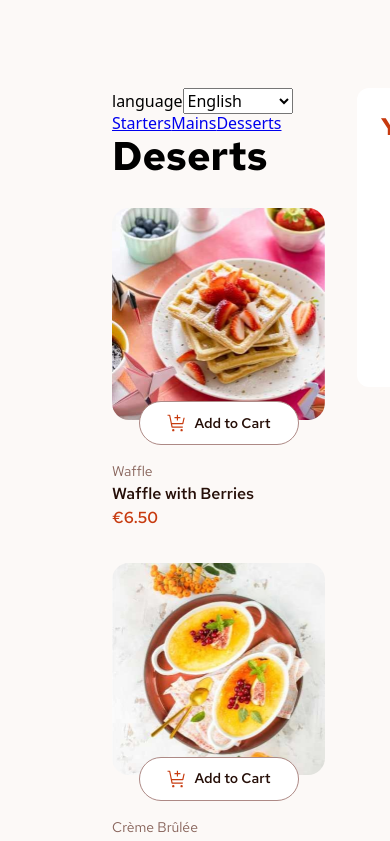
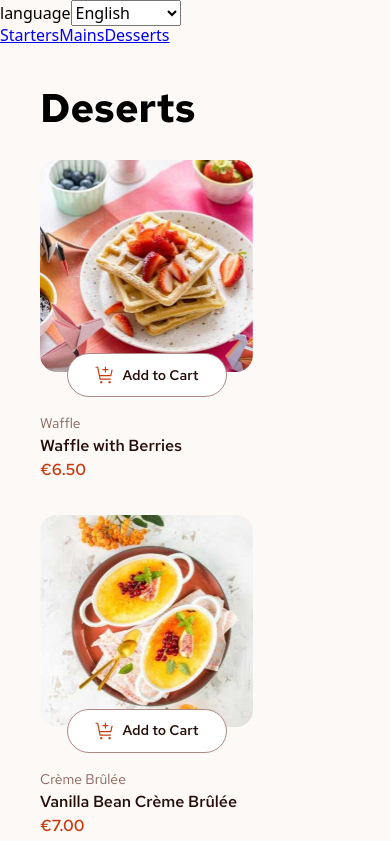
Before and after one commit to Anubliss-0/product-list-with-cart, a React (Vite) app: page /deserts in a window 390 px wide. Shown: the top 841 px of the page. Built offline with nearby package versions, Linux system fonts and the light colour scheme.

Commit message:
Responsive layout for app.tsx

```diff
--- a/src/App.module.scss
+++ b/src/App.module.scss
@@ -1,17 +1,32 @@
 @import "./styles/variables.scss";
+@import "./styles/utilities.scss";
 
 .container {
     display: flex;
     margin: 88px 112px;
+
+    @include respond-to-tablet {
+        @include flex-column-center;
+        margin: $spacing-500;
+    }
 }
 
 .products {
     display: flex;
     flex-direction: column;
     flex: 1;
+
+    @include respond-to-tablet {
+        width: 100%;
+    }
 }
 
 .cart {
-    width: 24rem;
+    min-width: 24rem;
     margin-left: $spacing-400;
+
+    @include respond-to-tablet {
+        width: 100%;
+        margin: 0;
+    }
 }
--- a/src/App.tsx
+++ b/src/App.tsx
@@ -24,18 +24,16 @@ function App() {
   return (
     <>
       <header>
-      </header>
-      <main className={styles.container}>
-        <div className={styles.products}>
         <nav>
           <LanguageSelect />
           <Link to={`starters`}>{t("starters.title")}</Link>
           <Link to={`mains`}>Mains</Link>
           <Link to={`deserts`}>{t("desserts.title")}</Link>
         </nav>
-          <section>
+      </header>
+      <main className={styles.container}>
+        <div className={styles.products}>
             <Outlet context={{ cart, setCart }} />
-          </section>
         </div>
         <div className={styles.cart}>
           <Cart
--- a/src/components/Cart/Cart.module.scss
+++ b/src/components/Cart/Cart.module.scss
@@ -12,6 +12,11 @@
     >h2 {
         @include text-preset-2;
         color: $red;
+    }
+
+    @include respond-to-tablet {
+        position: relative;
+        width: 100%;
     }
 }
 
--- a/src/routes/Deserts.tsx
+++ b/src/routes/Deserts.tsx
@@ -4,14 +4,14 @@ import styles from "./ProductList.module.scss"
 
 function Deserts() {
   return (
-    <>
+    <section>
       <h1 className={styles.title}>Deserts</h1>
       <div className={styles.itemList}>
         {data.desserts.map((foodItem) => (
-          <ProductCard key={foodItem.id} foodItem={foodItem} section='desserts'/>
+          <ProductCard key={foodItem.id} foodItem={foodItem} section='desserts' />
         ))}
       </div>
-    </>
+    </section>
   )
 }
 
--- a/src/routes/ProductList.module.scss
+++ b/src/routes/ProductList.module.scss
@@ -12,6 +12,7 @@
     @include respond-to-tablet {
         grid-template-columns: repeat(auto-fill, 13.3125rem);
         grid-template-rows: 19.9375rem;
+        justify-content: space-between;
     }
 
     @include respond-to-phone {
--- a/src/styles/variables.scss
+++ b/src/styles/variables.scss
@@ -25,5 +25,5 @@ $spacing-150: 0.75rem;
 $spacing-100: .5rem;
 $spacing-50: .25rem;
 
-$max-width-tablet: 48rem;
+$max-width-tablet: 1165px;
 $max-width-phone: 23.4375rem
```
